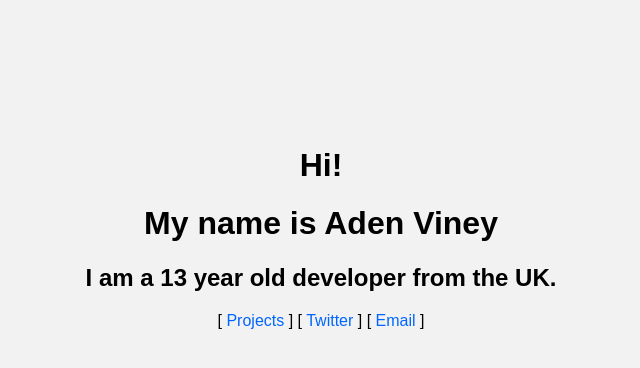
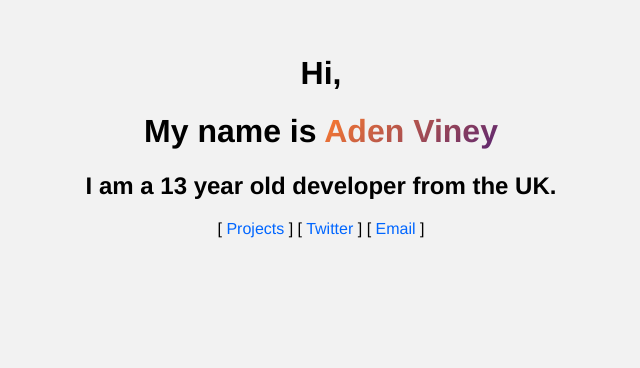
Before and after one commit to adenviney/adenviney.com, a plain HTML site: page index.html in a window 1280 px wide. Shown: the part 170-538 px from the top of the page, without its empty margins (327-967 px from the left). Drawn offline with Linux system fonts and the light colour scheme.

Commit message:
Update index.html

```diff
--- a/index.html
+++ b/index.html
@@ -1,8 +1,10 @@
 <html>
 <style>
+    /* I want everything to grow when first visited */
+
     body {
         background-color: #f2f2f2;
-            font-family: Arial, Helvetica, sans-serif;
+        font-family: "Helvetica Neue", Helvetica, Arial, sans-serif;
         text-align: center;
         position: absolute;
         top: 50%;
@@ -15,6 +17,33 @@
         text-decoration: none;
     }
 
+    .abc {
+        position: relative;
+        top: 50%;
+        left: 50%;
+        transform: translate(-50%, -50%);
+        transition: all 0.2s ease-out;
+    }
+
+    .abc:hover {
+        font-size: 1.3em;
+        transition: all 0.2s ease-in;
+    }
+
+    .balls {
+        position: relative;
+        background: -webkit-linear-gradient(135deg, #5C2671, #FE7C2E);
+        -webkit-background-clip: text;
+        -webkit-text-fill-color: transparent;
+    }
+
+    .balls:hover {
+        background: -webkit-linear-gradient(55deg, #5C2671, #FE7C2E);
+        font-size: 1.05em;
+        -webkit-background-clip: text;
+        -webkit-text-fill-color: transparent;
+    }
+
     a:hover {
         color: #0066ffd6;
         transition: all 0.2s ease;
@@ -24,9 +53,11 @@
         h1 {
             font-size: 2.5em;
         }
+
         h2 {
             font-size: 1.5em;
         }
+
         p {
             font-size: 1.2em;
         }
@@ -36,6 +67,7 @@
         }
     }
 </style>
+
 <head>
     <meta charset="utf-8">
     <meta name="viewport" content="width=device-width, initial-scale=1">
@@ -43,8 +75,14 @@
 </head>
 
 <body>
-        <h1>Hi! <h1>My name is Aden Viney</h1></h1>
+    <div class="abc">
+        <h1>Hi, <h1>My name is <a class="balls">Aden Viney</a></h1>
+        </h1>
         <h2>I am a 13 year old developer from the UK.</h2>
-        <p class="social">[ <a href="projects.html">Projects</a> ]  [ <a target="_blank" href="https://twitter.com/ohhmybad">Twitter</a> ]  [ <a target="_blank" href="mailto:aden@adenviney.com">Email</a> ]</p>
+        <p class="social">[ <a target="_blank" href="https://github.com/adenviney">Projects</a> ] [ <a target="_blank"
+                href="https://twitter.com/ohhmybad">Twitter</a> ] [ <a target="_blank"
+                href="mailto:aden@adenviney.com">Email</a> ]</p>
+    </div>
 </body>
+
 </html>
```
Lines whose indentation alone changed are shown as unchanged.
